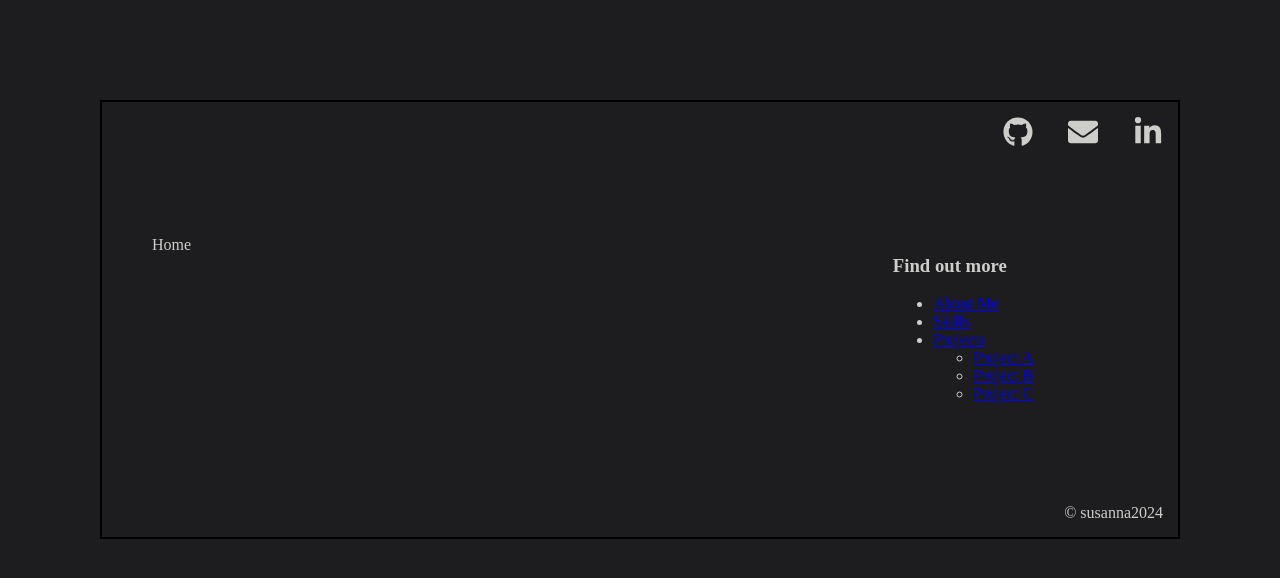
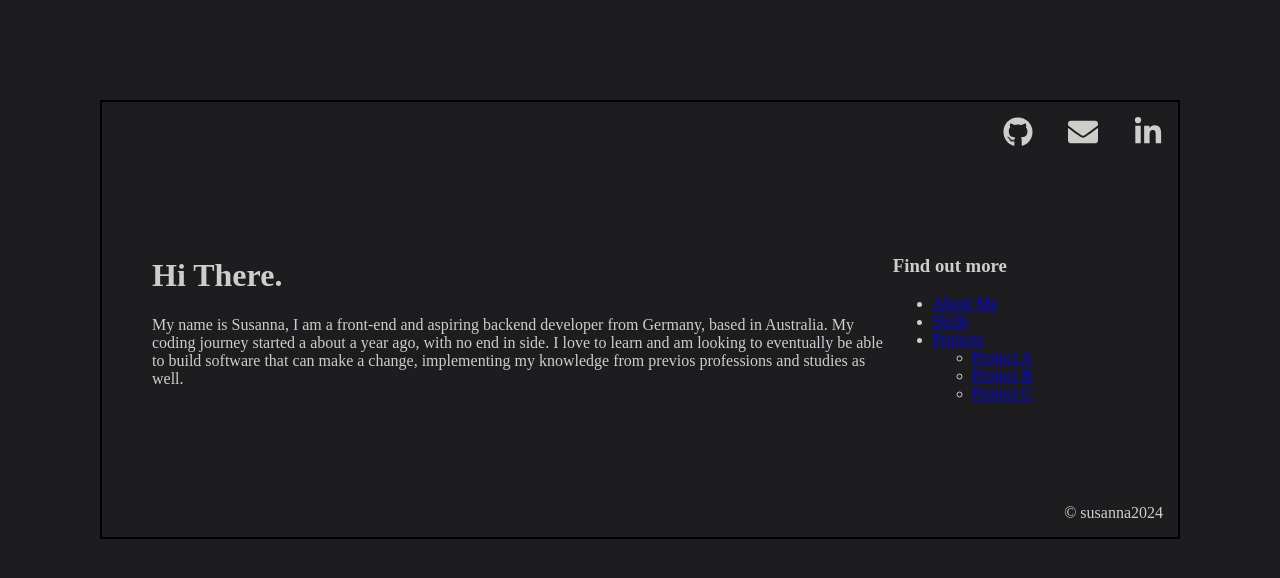
Before and after one commit to SusannaMj/portfolio-frontend, a React (Create React App) app: page / in a window 1280 px wide. Shown: the top 578 px of the page. Built offline with nearby package versions, Linux system fonts and the light colour scheme.

Commit message:
added home content

```diff
--- a/src/Content/Home.js
+++ b/src/Content/Home.js
@@ -1,4 +1,15 @@
 import React from "react";
 export default function Home() {
-  return <div>Home</div>;
+  return (
+    <div className="home-container">
+      <h1>Hi There.</h1>
+      <p>
+        My name is Susanna, I am a front-end and aspiring backend developer from
+        Germany, based in Australia. My coding journey started a about a year
+        ago, with no end in side. I love to learn and am looking to eventually
+        be able to build software that can make a change, implementing my
+        knowledge from previos professions and studies as well.{" "}
+      </p>
+    </div>
+  );
 }
```
